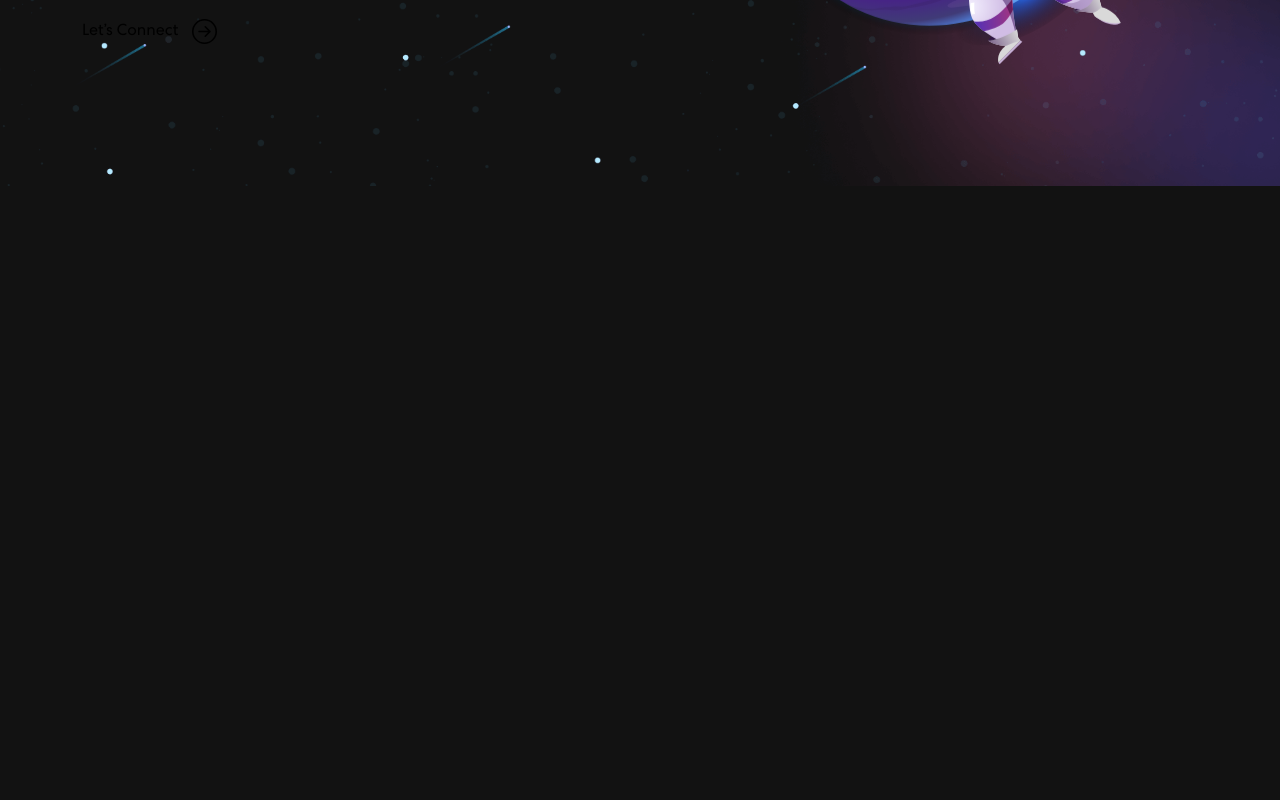
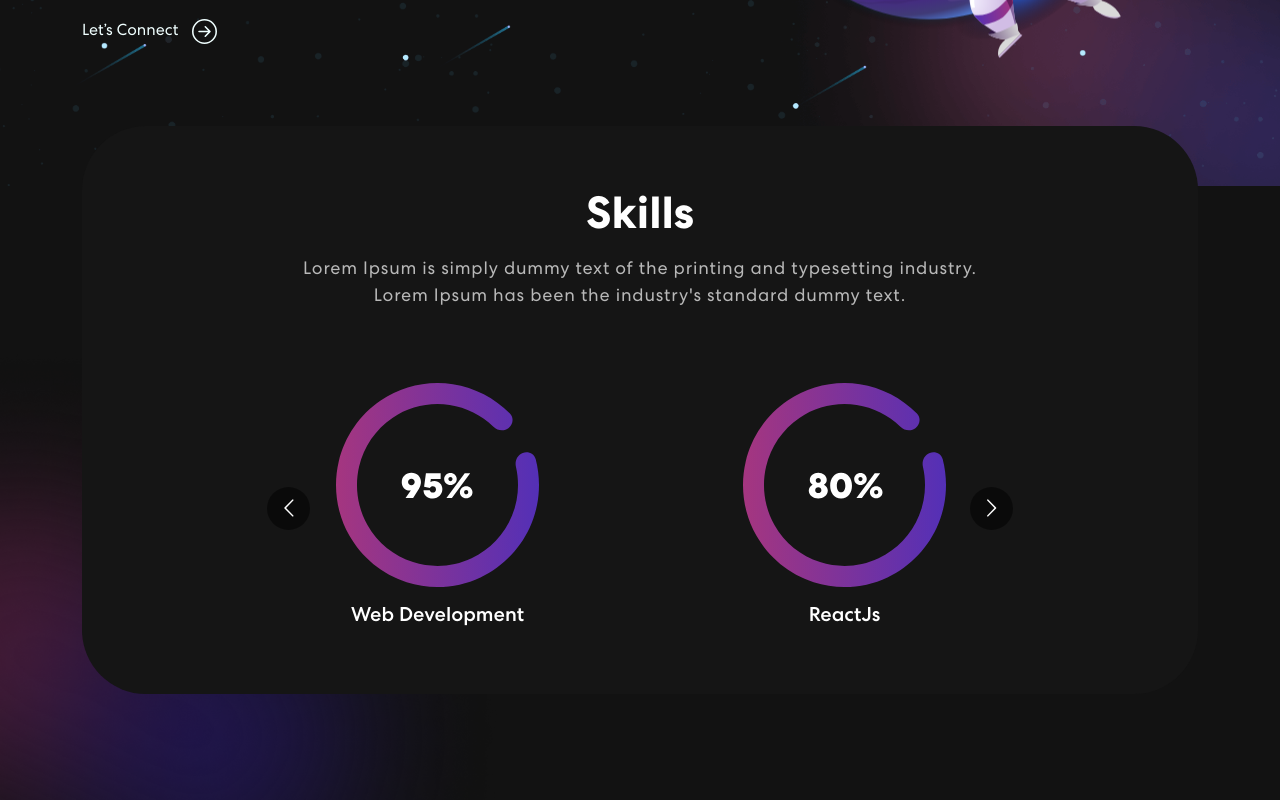
Before and after one commit to TruongTanNghia/My-Profile, a React (Create React App) app: page / in a window 1280 px wide. Shown: the part 580-1380 px from the top of the page. Before the commit the page ends 800 px from the top, so only its background shows below. Built offline with nearby package versions, Linux system fonts and the light colour scheme.

Commit message:
Skill #1

```diff
--- a/package.json
+++ b/package.json
@@ -12,6 +12,7 @@
     "react-bootstrap": "^2.8.0",
     "react-bootstrap-icons": "^1.10.3",
     "react-dom": "^18.2.0",
+    "react-multi-carousel": "^2.8.4",
     "react-on-screen": "^2.1.1",
     "react-router-dom": "^6.15.0",
     "react-router-hash-link": "^2.4.3",
--- a/src/App.css
+++ b/src/App.css
@@ -61,6 +61,8 @@
 button {
   border: 0;
   background-color: transparent;
+  color: azure;
+
 }
 
 input:focus, textarea:focus, select:focus {
@@ -231,6 +233,10 @@
 }
 
 /* Banner CSS */
+
+.button{
+  color: azure;
+}
 .banner {
   margin: 0;
   padding: 260px 0 100px 0;
@@ -245,7 +251,7 @@
   letter-spacing: 0.8px;
   padding: 8px 10px;
   background: linear-gradient(90.21deg, rgba(170 ,54 ,124 ,0.5) -5.91%, rgba(74, 47, 189, 0.5)111.58%);
-  border: 1px solid rgba(212, 255, 246, 0.5);
+  border: 1px solid rgba(0, 255, 200, 0.5);
   font-size: 20px;
   margin-bottom: 16px;
   display: inline-block;
@@ -300,3 +306,50 @@
 .txt-rotate > .wrap {
 border-right: 0.08em solid #666;
 }
+
+button, input, optgroup, select, textarea {
+  margin: 0;
+  font-family: inherit;
+  font-size: 25px;
+  line-height: inherit;
+}
+
+/* SKILLS CSS */
+.skill {
+  padding: 0 0 50px 0;
+  position: relative;
+}
+.skill-bx {
+  background: #151515;
+  border-radius: 64px;
+  text-align: center;
+  padding: 60px 50px;
+  margin-top: -60px;
+}
+.skill h2 {
+	font-size: 45px;
+	font-weight: 700;
+}
+.skill p {
+    color: #B8B8B8;
+    font-size: 18px;
+    letter-spacing: 0.8px;
+    line-height: 1.5em;
+    margin: 14px 0 75px 0;
+}
+.skill-slider {
+  width: 80%;
+  margin: 0 auto;
+  position: relative;
+}
+.skill-slider .item img {
+  width: 50%;
+  margin: 0 auto 15px auto;
+}
+.background-image-left {
+  top: 28%;
+  position: absolute;
+  bottom: 0;
+  width: 40%;
+  z-index: -4;
+}
--- a/src/App.js
+++ b/src/App.js
@@ -2,6 +2,7 @@
 import './App.css';
 import { NavBar } from './components/NavBar';
 import { Banner } from "./components/Banner";
+import { Skills } from "./components/Skills";
 import 'bootstrap/dist/css/bootstrap.min.css';
 
 function App() {
@@ -9,6 +10,7 @@
     <div className="App">
       <NavBar />
       <Banner />
+      <Skills />
     </div>
   );
 }
--- /dev/null
+++ b/src/components/Skills.js
@@ -0,0 +1,66 @@
+import Carousel from 'react-multi-carousel';
+import 'react-multi-carousel/lib/styles.css';
+import arrow1 from "../assets/img/arrow1.svg";
+import arrow2 from "../assets/img/arrow2.svg";
+import meter1 from "../assets/img/meter1.svg";
+import meter2 from "../assets/img/meter2.svg";
+import meter3 from "../assets/img/meter3.svg";
+import colorSharp from "../assets/img/color-sharp.png"
+export const Skills = () =>{
+    const responsive = {
+        superLargeDesktop: {
+          // the naming can be any, depends on you.
+          breakpoint: { max: 4000, min: 3000 },
+          items: 5
+        },
+        desktop: {
+          breakpoint: { max: 3000, min: 1024 },
+          items: 3
+        },
+        tablet: {
+          breakpoint: { max: 1024, min: 464 },
+          items: 2
+        },
+        mobile: {
+          breakpoint: { max: 464, min: 0 },
+          items: 1
+        }
+    };
+    return (
+        <section className="skill" id="skills">
+            <div className="container">
+                <div className="row">
+                    <div className="col-12">
+                        <div className="skill-bx wow zoomIn">
+                            <h2>Skills</h2>
+                            <p>Lorem Ipsum is simply dummy text of the printing and typesetting industry.<br></br> Lorem Ipsum has been the industry's standard dummy text.</p>
+                            <Carousel responsive={responsive} infinite={true} className="owl-carousel owl-theme skill-slider">
+                                <div className="item">
+                                    <img src={meter1} alt="Image" />
+                                    <h5>Web Development</h5>
+                                </div>
+                                <div className="item">
+                                    <img src={meter2} alt="Image" />
+                                    <h5>ReactJs</h5>
+                                </div>
+                                <div className="item">
+                                    <img src={meter3} alt="Image" />
+                                    <h5>NodeJs</h5>
+                                </div>
+                                <div className="item">
+                                    <img src={meter1} alt="Image" />
+                                    <h5>Python</h5>
+                                </div>
+                                <div className="item">
+                                    <img src={meter2} alt="Image" />
+                                    <h5>Yolo-V4</h5>
+                                </div>
+                            </Carousel>
+                        </div>
+                    </div>
+                </div>
+            </div>
+            <img className="background-image-left" src={colorSharp} alt="Image" />
+        </section>
+      )
+    }
```
Also changed, not shown: 1 other file (tests, documents, lock files or other folders).
